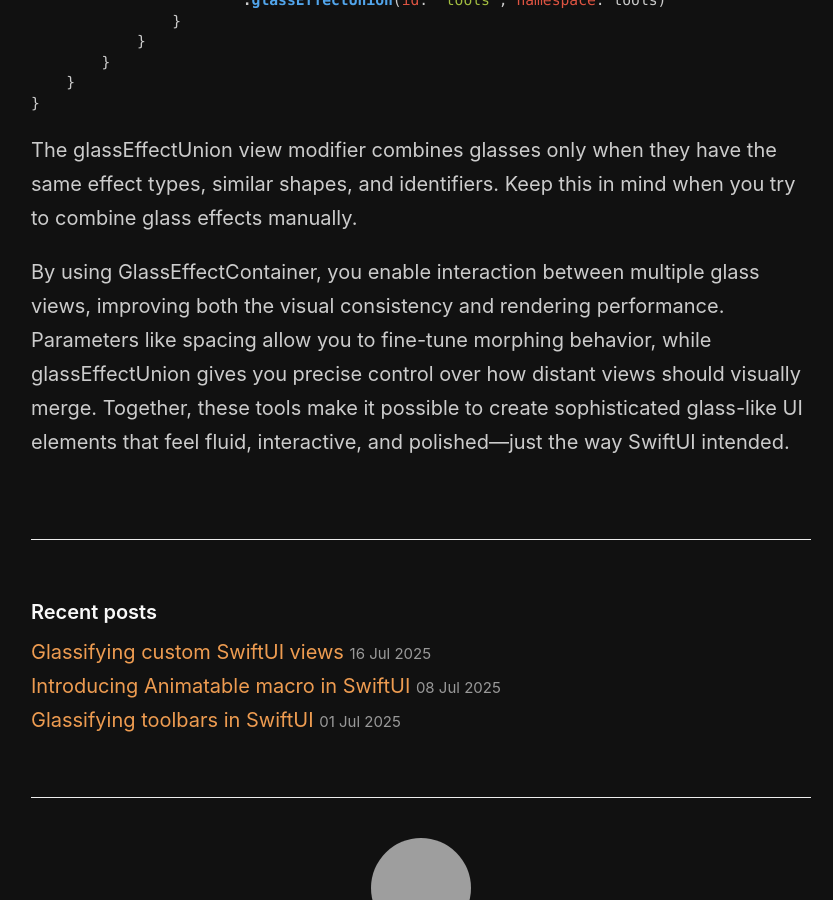
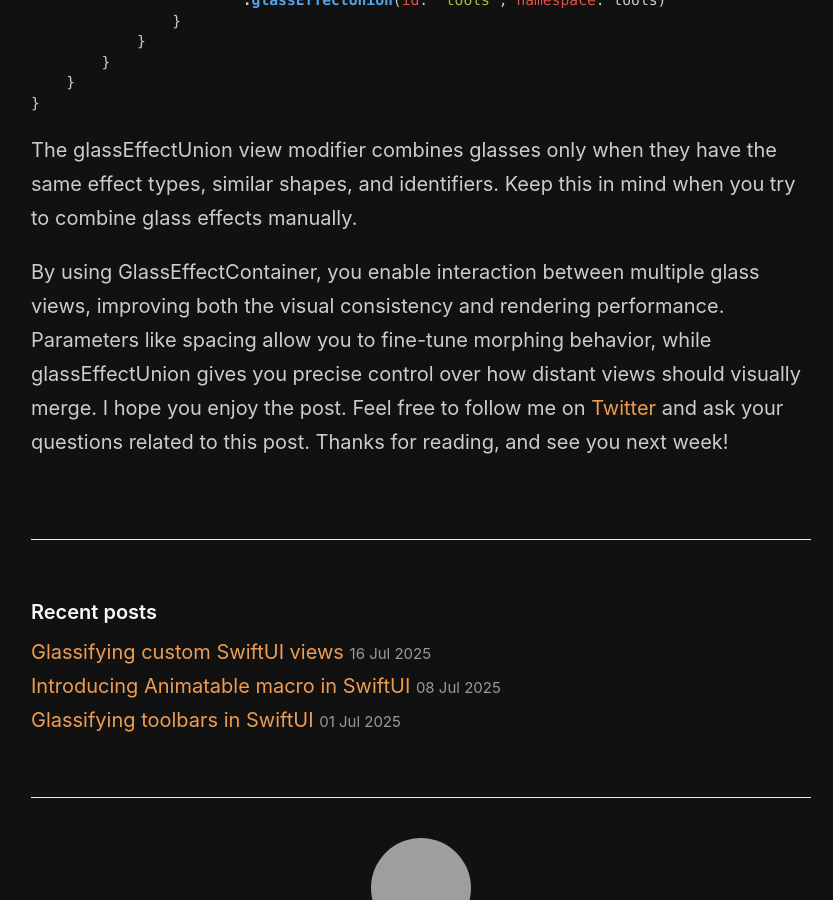
Before and after one commit to mecid/mecid.github.io, a Jekyll site: the page built from _posts/2025-07-23-glassifying-custom-swiftui-views-groups.md, in a window 1280 px wide and 900 px high, scrolled down 3259 px. Shown: the whole window, without its empty margins (219-1052 px from the left). Built offline with Jekyll 4.4.1, drawn with Linux system fonts in a browser that asks for light colours; grey boxes are pictures that could not be loaded.

Commit message:
conclusion tuned in the glass groups post

```diff
--- a/_posts/2025-07-23-glassifying-custom-swiftui-views-groups.md
+++ b/_posts/2025-07-23-glassifying-custom-swiftui-views-groups.md
@@ -134,4 +134,4 @@ struct ContentView: View {
 
 The glassEffectUnion view modifier combines glasses only when they have the same effect types, similar shapes, and identifiers. Keep this in mind when you try to combine glass effects manually.
 
-By using GlassEffectContainer, you enable interaction between multiple glass views, improving both the visual consistency and rendering performance. Parameters like spacing allow you to fine-tune morphing behavior, while glassEffectUnion gives you precise control over how distant views should visually merge. Together, these tools make it possible to create sophisticated glass-like UI elements that feel fluid, interactive, and polished—just the way SwiftUI intended.
+By using GlassEffectContainer, you enable interaction between multiple glass views, improving both the visual consistency and rendering performance. Parameters like spacing allow you to fine-tune morphing behavior, while glassEffectUnion gives you precise control over how distant views should visually merge. I hope you enjoy the post. Feel free to follow me on [Twitter](https://twitter.com/mecid) and ask your questions related to this post. Thanks for reading, and see you next week!
```
